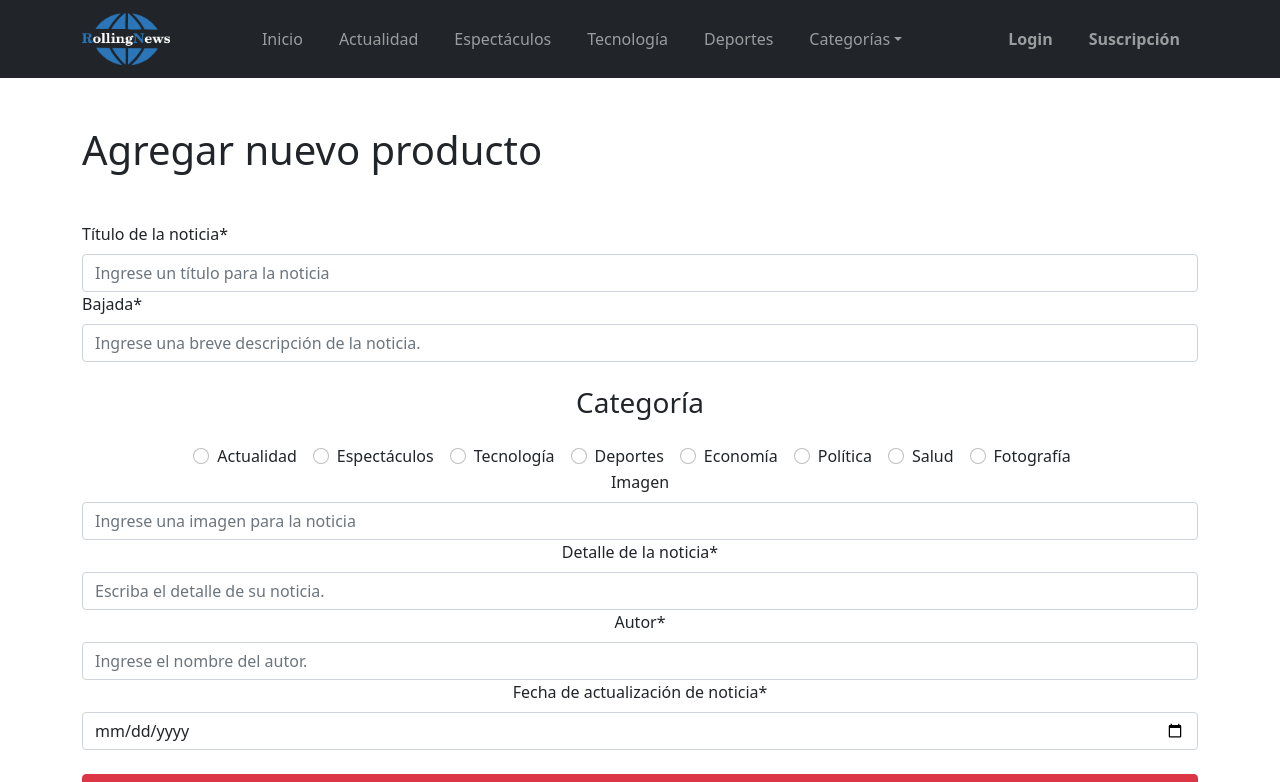
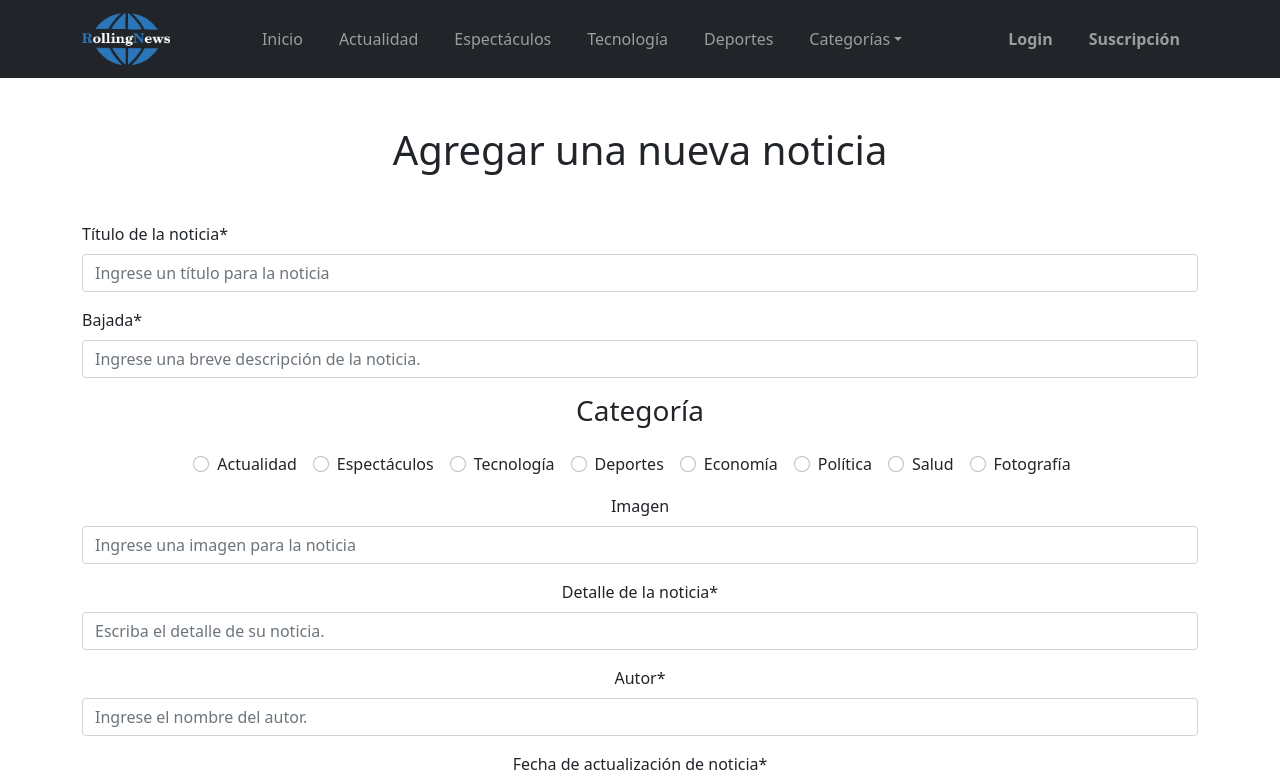
Before and after one commit to emilioh93/rollingnew.github.io, a React (Create React App) app: page /noticias in a window 1280 px wide. Shown: the top 782 px of the page. Built offline with nearby package versions, Linux system fonts and the light colour scheme.

Commit message:
Se corrigieron detalles en la sección de noticias

```diff
--- a/src/components/DetalleNoticia.js
+++ b/src/components/DetalleNoticia.js
@@ -11,6 +11,8 @@ const DetalleNoticia = (props) => {
   const [fecha, setFecha] = useState("");
   const [categoria, setCategoria] = useState(false);
   const [error, setError] = useState(false);
+
+  const URL = process.env.REACT_APP_API_URL;
 
   const leerCategoria = (e) => {
     setCategoria(e.target.value);
@@ -84,7 +86,7 @@ const DetalleNoticia = (props) => {
     <div>
       <Container>
         <Form className="my-5" onSubmit={handleSubmit}>
-          <h1 className="my-5">Agregar nuevo producto</h1>
+          <h1 className="my-5 text-center">Agregar una nueva noticia</h1>
           <Form.Group>
             <Form.Label>Título de la noticia*</Form.Label>
             <Form.Control
@@ -93,7 +95,7 @@ const DetalleNoticia = (props) => {
               onChange={(e) => setTituloNoticia(e.target.value)}
             ></Form.Control>
           </Form.Group>
-          <Form.Group>
+          <Form.Group className="my-3">
             <Form.Label>Bajada*</Form.Label>
             <Form.Control
               type="text"
@@ -101,7 +103,7 @@ const DetalleNoticia = (props) => {
               onChange={(e) => setDescripcionNoticia(e.target.value)}
             ></Form.Control>
           </Form.Group>
-          <h3 className="text-center mt-4">Categoría</h3>
+          <h3 className="text-center my-3">Categoría</h3>
           <div className="text-center my-4">
             <Form.Check
               inline
@@ -167,7 +169,7 @@ const DetalleNoticia = (props) => {
               value="fotografia"
               onChange={leerCategoria}
             ></Form.Check>
-            <Form.Group>
+            <Form.Group className="my-3">
               <Form.Label>Imagen</Form.Label>
               <Form.Control
                 type="img"
@@ -175,7 +177,7 @@ const DetalleNoticia = (props) => {
                 onChange={(e) => setImagen(e.target.value)}
               ></Form.Control>
             </Form.Group>
-            <Form.Group>
+            <Form.Group className="my-3">
               <Form.Label>Detalle de la noticia*</Form.Label>
               <Form.Control
                 type="text"
@@ -183,7 +185,7 @@ const DetalleNoticia = (props) => {
                 onChange={(e) => setDetalle(e.target.value)}
               ></Form.Control>
             </Form.Group>
-            <Form.Group>
+            <Form.Group className="my-3">
               <Form.Label>Autor*</Form.Label>
               <Form.Control
                 type="text"
@@ -191,7 +193,7 @@ const DetalleNoticia = (props) => {
                 onChange={(e) => setAutor(e.target.value)}
               ></Form.Control>
             </Form.Group>
-            <Form.Group>
+            <Form.Group className="my-3">
               <Form.Label>Fecha de actualización de noticia*</Form.Label>
               <Form.Control
                 type="date"
```
Also changed, not shown: 1 other file (tests, documents, lock files or other folders).
